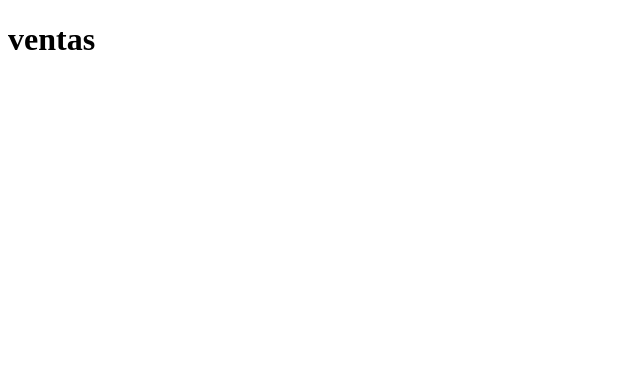
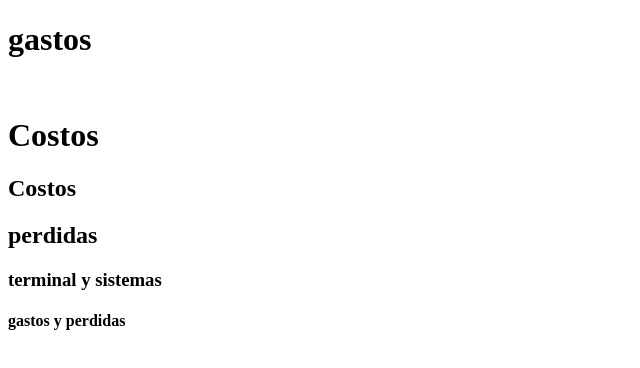
Before and after one commit to Arturo1605/prueba1, a plain HTML site: page ventas.html in a window 1280 px wide. Shown: the whole page, without its empty margins (0-640 px from the left). Drawn offline with Linux system fonts and the light colour scheme.

Commit message:
Codigo ventas.html

```diff
--- a/ventas.html
+++ b/ventas.html
@@ -3,9 +3,14 @@
 <head>
     <meta charset="UTF-8">
     <meta name="viewport" content="width=device-width, initial-scale=1.0">
-    <title>ventas</title>
+    <title>gastos</title>
 </head>
 <body>
-    <h1>ventas</h1>
+    <h1>gastos</h1>
+    <h1><br>Costos</h1>
+    <h2><strong>Costos</strong></h2>
+    <h2>perdidas</h2>
+    <h3><b>terminal y sistemas</b></h3>
+    <h4>gastos y perdidas</h4>
 </body>
 </html>
```
